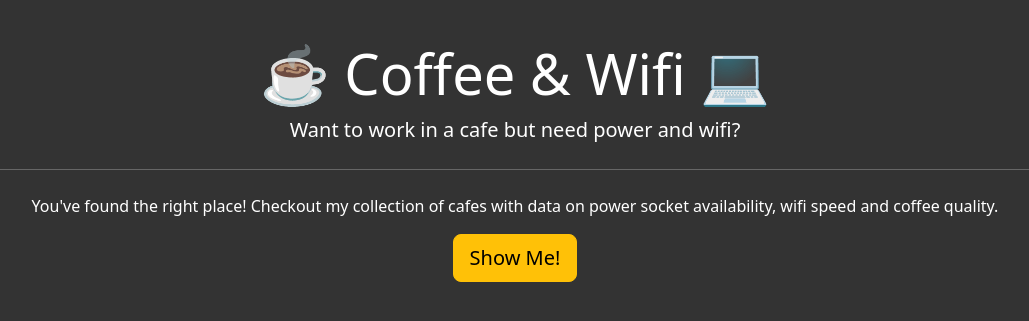
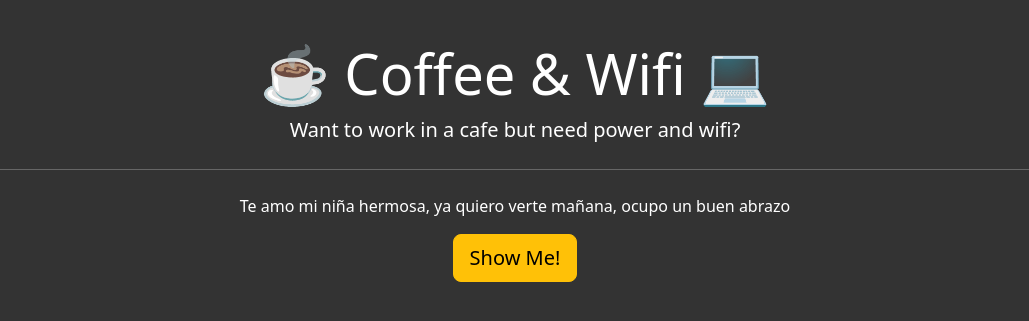
Before and after one commit to Dylalva/Project-CI-CD-Pipeline, a Flask app: page / in a window 1280 px wide. Shown: the part 239-560 px from the top of the page, without its empty margins (125-1154 px from the left). Run offline with Flask 3, Linux system fonts and the light colour scheme; some libraries are stand-ins or nearby versions.

Commit message:
prueba deployment 4

```diff
--- a/templates/index.html
+++ b/templates/index.html
@@ -8,8 +8,7 @@
     <p class="lead">Want to work in a cafe but need power and wifi?</p>
     <hr class="my-4" />
     <p>
-      You've found the right place! Checkout my collection of cafes with data on
-      power socket availability, wifi speed and coffee quality.
+     Te amo mi niña hermosa, ya quiero verte mañana, ocupo un buen abrazo
     </p>
     <a
       class="btn btn-warning btn-lg"
```
